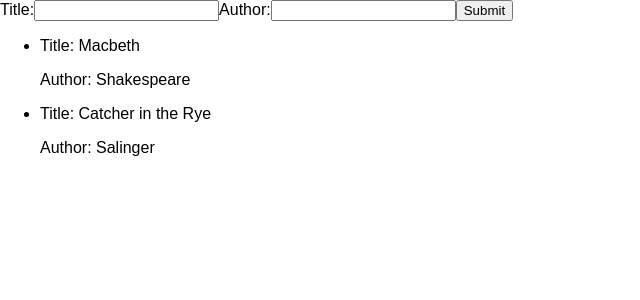
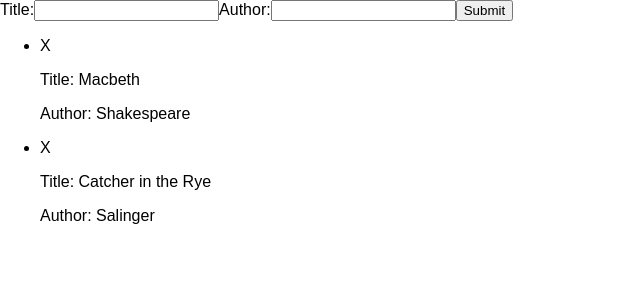
Before and after one commit to ehjay/bookworm-frontend, a React (Create React App) app: page / in a window 1280 px wide. Shown: the top 300 px of the page, without its empty margins (0-640 px from the left). Built offline with nearby package versions, Linux system fonts and the light colour scheme.

Commit message:
delete a book

```diff
--- a/package.json
+++ b/package.json
@@ -3,6 +3,7 @@
   "version": "0.1.0",
   "private": true,
   "dependencies": {
+    "axios": "^0.16.1",
     "react": "^15.5.4",
     "react-dom": "^15.5.4"
   },
--- a/src/Book.js
+++ b/src/Book.js
@@ -1,9 +1,17 @@
 import React, { Component } from 'react';
+import axios from 'axios';
 
 class Book extends Component {
+  deleteBook(id) {
+    axios.delete(`http://localhost:8080/book/${id}`)
+      .catch((err) => {
+        console.error('error deleting book');
+      });
+  }
   render() {
     return (
       <div>
+        <p onClick={() => this.deleteBook(this.props.id)}>X</p>
         <p>Title: {this.props.title}</p>
         <p>Author: {this.props.author}</p>
       </div>
--- a/src/BookForm.js
+++ b/src/BookForm.js
@@ -8,20 +8,13 @@ class BookForm extends Component {
       title: '',
       author: '',
     };
-
-    this.handleTitleChange = this.handleTitleChange.bind(this);
-    this.handleAuthorChange = this.handleAuthorChange.bind(this);
-    this.handleSubmit = this.handleSubmit.bind(this);
   }
-
   handleTitleChange(event) {
     this.setState({title: event.target.value});
   }
-
   handleAuthorChange(event) {
     this.setState({author: event.target.value});
   }
-
   handleSubmit(event) {
     if (this.state.title && this.state.author) {
       axios.post('http://localhost:8080/book', {
@@ -39,17 +32,16 @@ class BookForm extends Component {
     }
     event.preventDefault();
   }
-
   render() {
     return (
-      <form onSubmit={this.handleSubmit}>
+      <form onSubmit={(event) => this.handleSubmit(event)}>
         <label>
           Title:
-          <input type="text" value={this.state.title} onChange={this.handleTitleChange} />
+          <input type="text" value={this.state.title} onChange={(event) => this.handleTitleChange(event)} />
         </label>
         <label>
           Author:
-          <input type="text" value={this.state.author} onChange={this.handleAuthorChange} />
+          <input type="text" value={this.state.author} onChange={(event) => this.handleAuthorChange(event)} />
         </label>
         <input type="submit" value="Submit" />
       </form>
--- a/src/Catalogue.js
+++ b/src/Catalogue.js
@@ -7,7 +7,7 @@ class Catalogue extends Component {
       <ul>
         {this.props.books.map((book) => {
           return <li key={book.id}>
-            <Book author={book.author} title={book.title} />
+            <Book id={book.id} author={book.author} title={book.title} />
           </li>;
         })}
       </ul>
```
